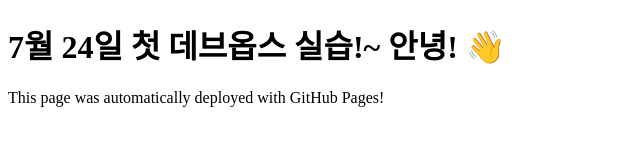
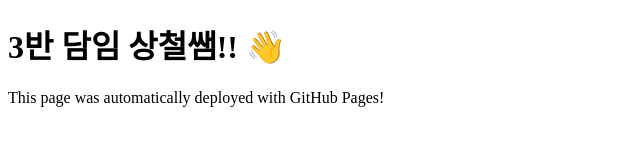
Before and after one commit to servernoe/practice-1, a plain HTML site: page index.html in a window 1280 px wide. Shown: the whole page, without its empty margins (0-640 px from the left). Drawn offline with Linux system fonts and the light colour scheme.

Commit message:
Update index.html

```diff
--- a/index.html
+++ b/index.html
@@ -5,7 +5,7 @@
     <title>My First DevOps Page</title>
   </head>
   <body>
-    <h1>7월 24일 첫 데브옵스 실습!~ 안녕! 👋</h1>
+    <h1>3반 담임 상철쌤!! 👋</h1>
     <p>This page was automatically deployed with GitHub Pages!</p>
   </body>
 </html>
```
